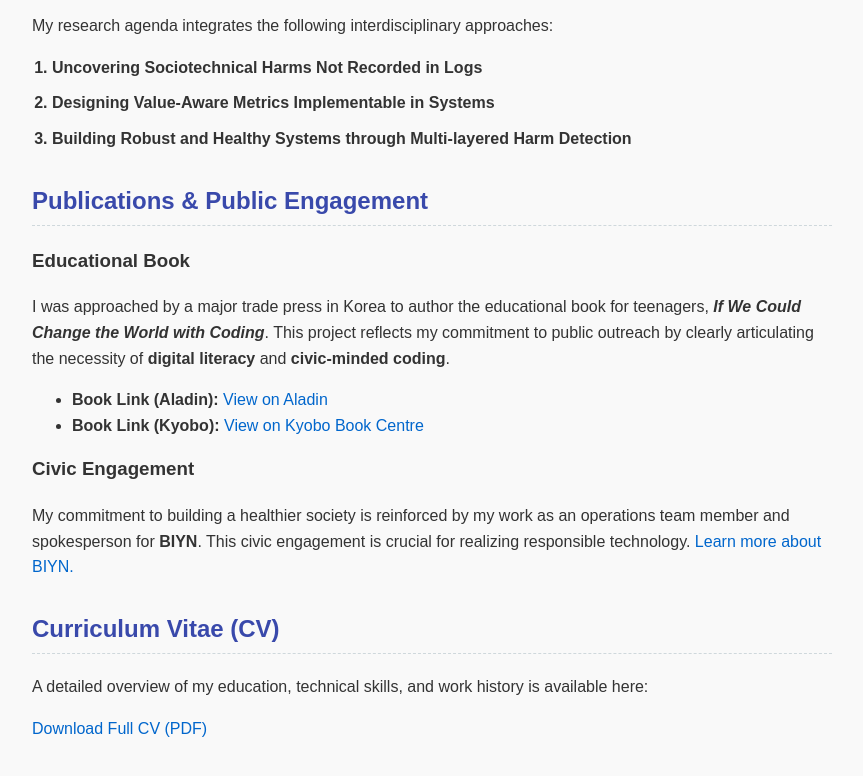
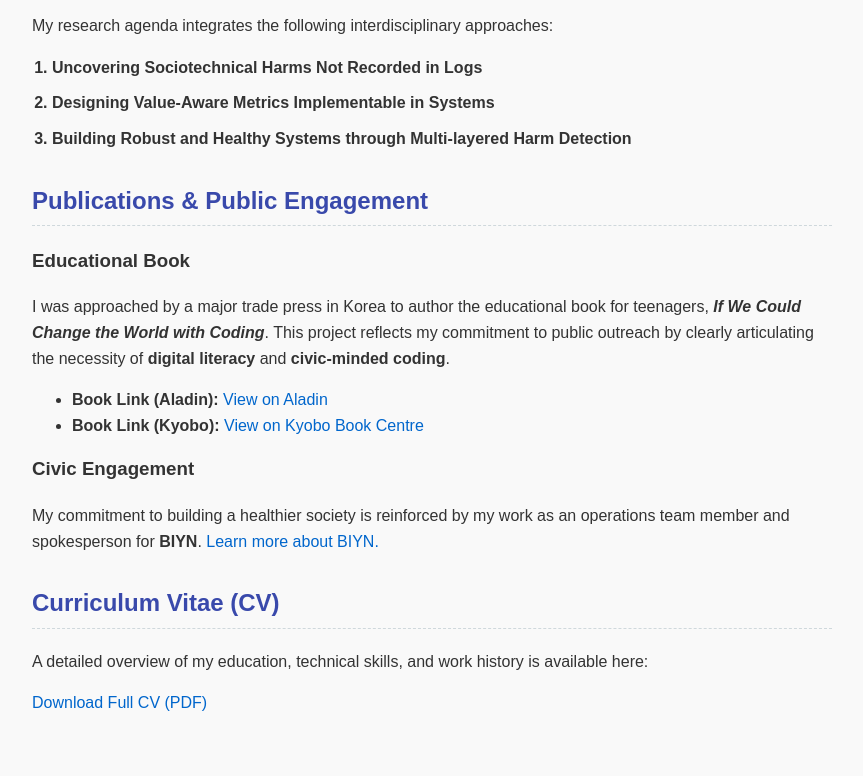
Before and after one commit to raeeun-lee/raeeun-lee.github.io, a plain HTML site: page index.html in a window 1280 px wide. Shown: the part 404-1180 px from the top of the page, without its empty margins (208-1071 px from the left). Drawn offline with Linux system fonts and the light colour scheme.

Commit message:
Update index.html

```diff
--- a/index.html
+++ b/index.html
@@ -91,7 +91,7 @@
     </ul>
 
     <h3>Civic Engagement</h3>
-    <p>My commitment to building a healthier society is reinforced by my work as an operations team member and spokesperson for <strong>BIYN</strong>. This civic engagement is crucial for realizing responsible technology. <a href="https://newsbikr.wordpress.com/biyn-%ec%86%8c%ea%b0%9c/" target="_blank">Learn more about BIYN.</a></p>
+    <p>My commitment to building a healthier society is reinforced by my work as an operations team member and spokesperson for <strong>BIYN</strong>. <a href="https://newsbikr.wordpress.com/biyn-%ec%86%8c%ea%b0%9c/" target="_blank">Learn more about BIYN.</a></p>
 
     <h2>Curriculum Vitae (CV)</h2>
     <p>A detailed overview of my education, technical skills, and work history is available here:</p>
```
